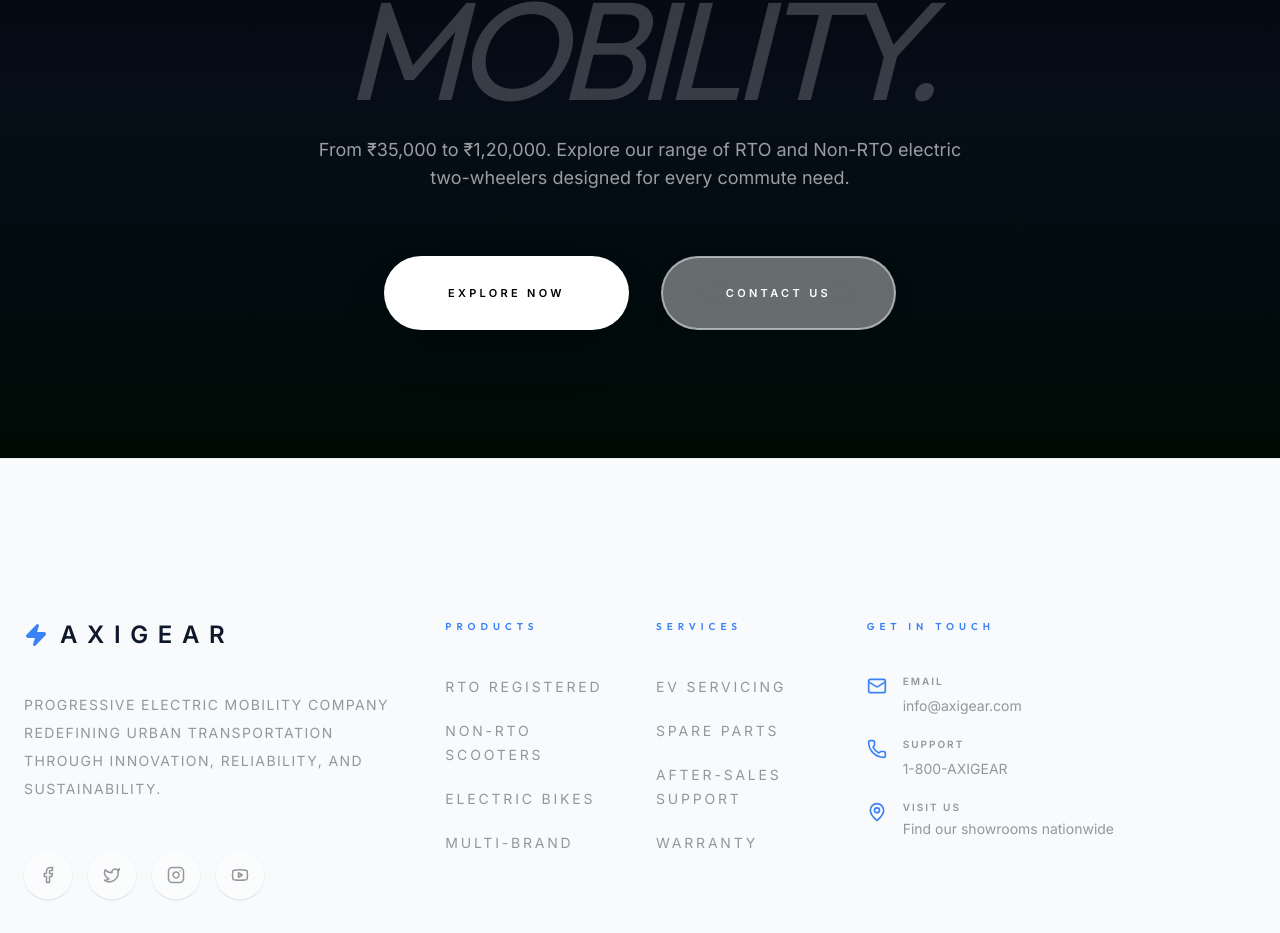
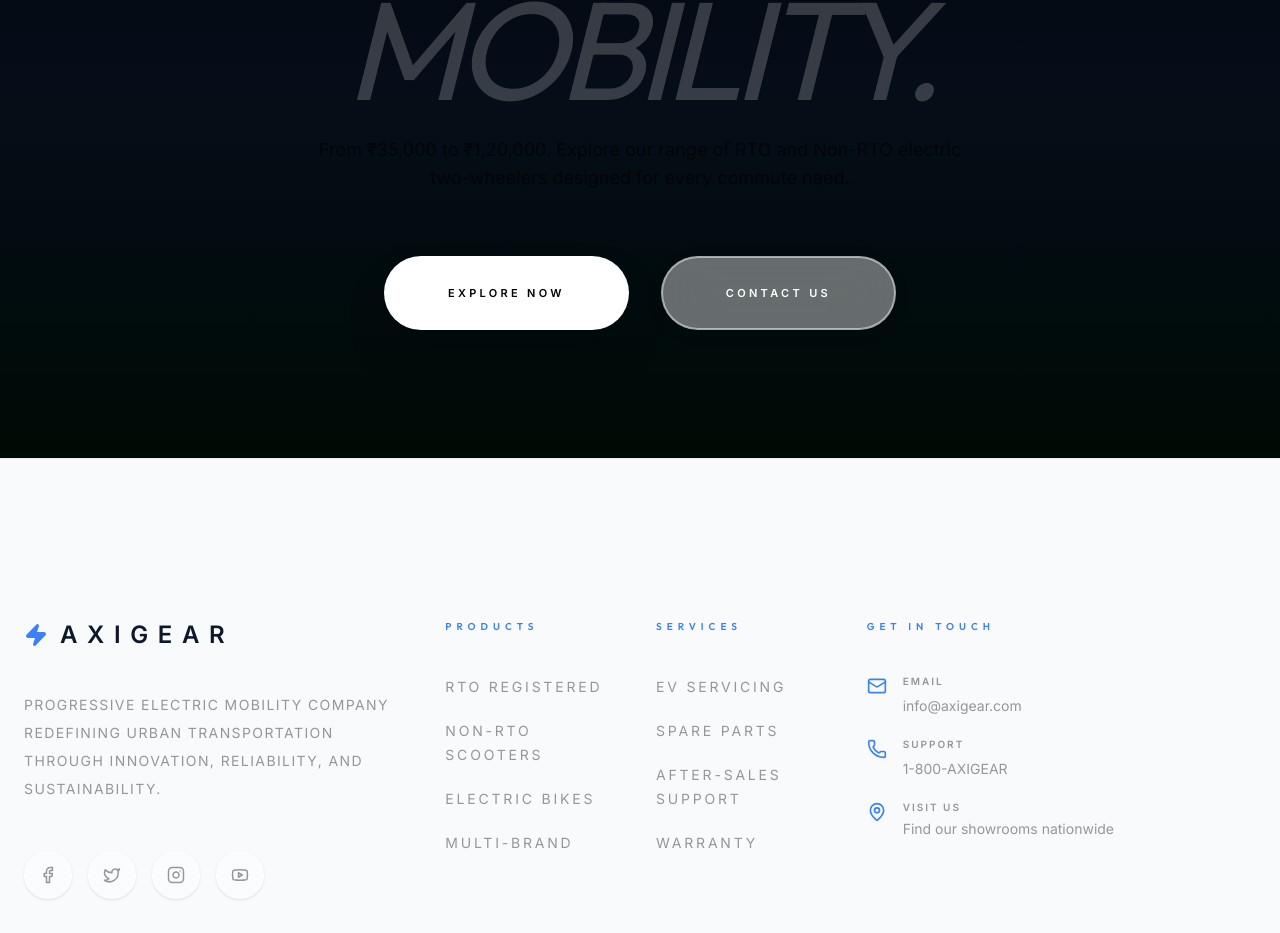
Before and after one commit to KSaiSreeLasya/Axigear, a React (Vite) app: page / in a window 1280 px wide. Shown: the part 9072-10005 px from the top of the page. Built offline with nearby package versions, Linux system fonts and the light colour scheme.

Commit message:
fix: Improve hero section text contrast by changing paragraph color

```diff
--- a/src/App.tsx
+++ b/src/App.tsx
@@ -70,7 +70,7 @@ export default function App() {
               SUSTAINABLE <br />
               <span className="text-white opacity-20 italic font-normal">MOBILITY.</span>
             </h2>
-            <p className="text-white/60 max-w-2xl mx-auto mb-16 text-lg">
+            <p className="text-black/60 max-w-2xl mx-auto mb-16 text-lg">
               From ₹35,000 to ₹1,20,000. Explore our range of RTO and Non-RTO electric two-wheelers designed for every commute need.
             </p>
             <div className="flex flex-wrap justify-center gap-8">
```
